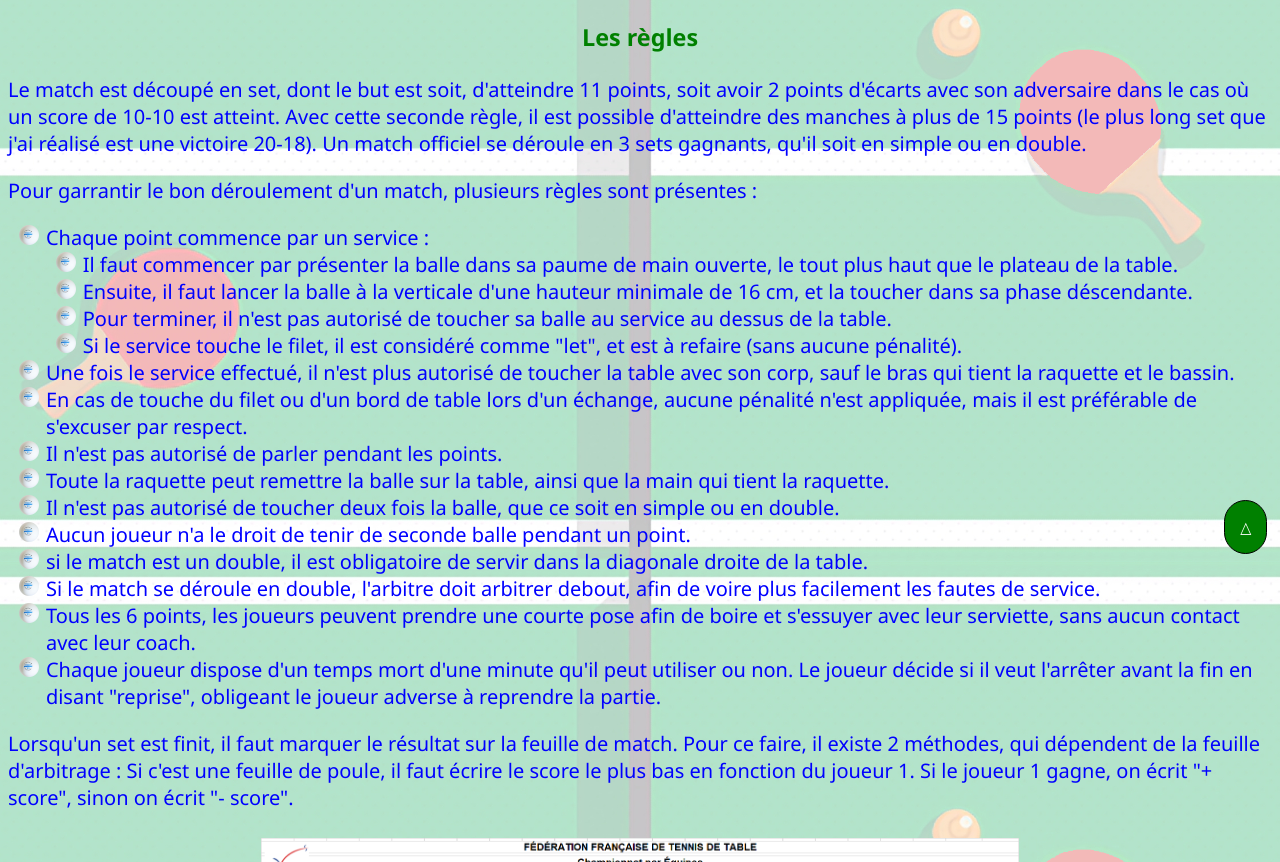
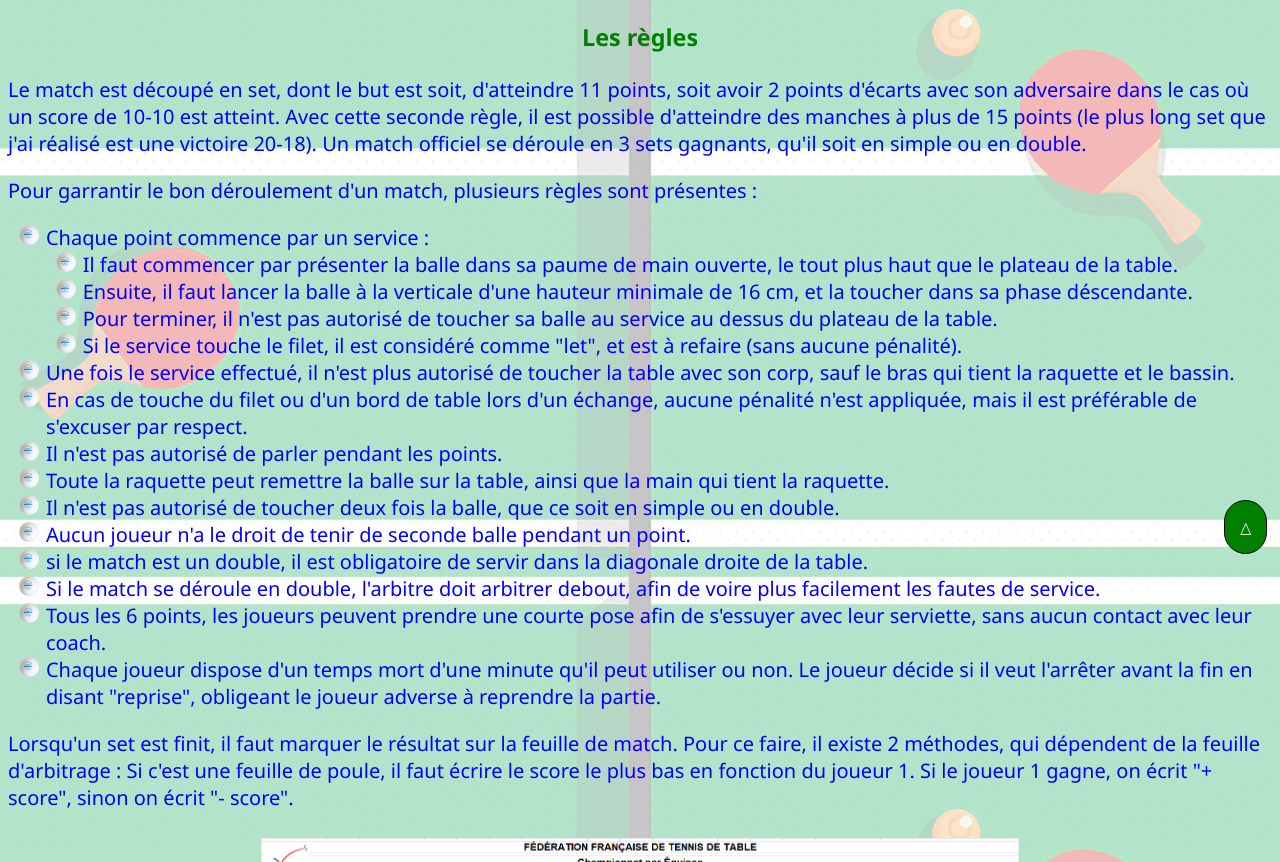
Before and after one commit to Kyubilbi/Kyubilbi, a plain HTML site: page les_règles.html in a window 1280 px wide. Shown: the part 238-1100 px from the top of the page. Drawn offline with Linux system fonts and the light colour scheme.

Commit message:
Update les_règles.html

```diff
--- a/les_règles.html
+++ b/les_règles.html
@@ -66,7 +66,7 @@
             <ul class="list">
                 <li>Il faut commencer par présenter la balle dans sa paume de main ouverte, le tout plus haut que le plateau de la table.</li>
                 <li>Ensuite, il faut lancer la balle à la verticale d'une hauteur minimale de 16 cm, et la toucher dans sa phase déscendante.</li>
-                <li>Pour terminer, il n'est pas autorisé de toucher sa balle au service au dessus de la table.</li>
+                <li>Pour terminer, il n'est pas autorisé de toucher sa balle au service au dessus du plateau de la table.</li>
                 <li>Si le service touche le filet, il est considéré comme "let", et est à refaire (sans aucune pénalité).</li>
             </ul>
             <li>Une fois le service effectué, il n'est plus autorisé de toucher la table avec son corp, sauf le bras qui tient la raquette et le bassin.</li>
@@ -77,7 +77,7 @@
             <li>Aucun joueur n'a le droit de tenir de seconde balle pendant un point.</li>
             <li>si le match est un double, il est obligatoire de servir dans la diagonale droite de la table.</li>
             <li>Si le match se déroule en double, l'arbitre doit arbitrer debout, afin de voire plus facilement les fautes de service.</li>
-            <li>Tous les 6 points, les joueurs peuvent prendre une courte pose afin de boire et s'essuyer avec leur serviette, sans aucun contact avec leur coach.</li>
+            <li>Tous les 6 points, les joueurs peuvent prendre une courte pose afin de s'essuyer avec leur serviette, sans aucun contact avec leur coach.</li>
             <li>Chaque joueur dispose d'un temps mort d'une minute qu'il peut utiliser ou non. Le joueur décide si il veut l'arrêter avant la fin en disant "reprise", obligeant le joueur adverse à reprendre la partie.</li>
         </ul>
 
```
